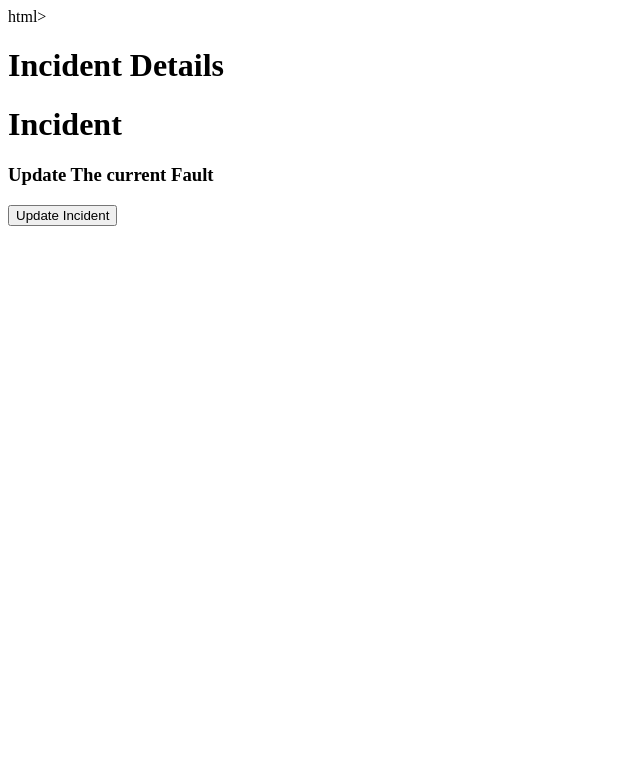
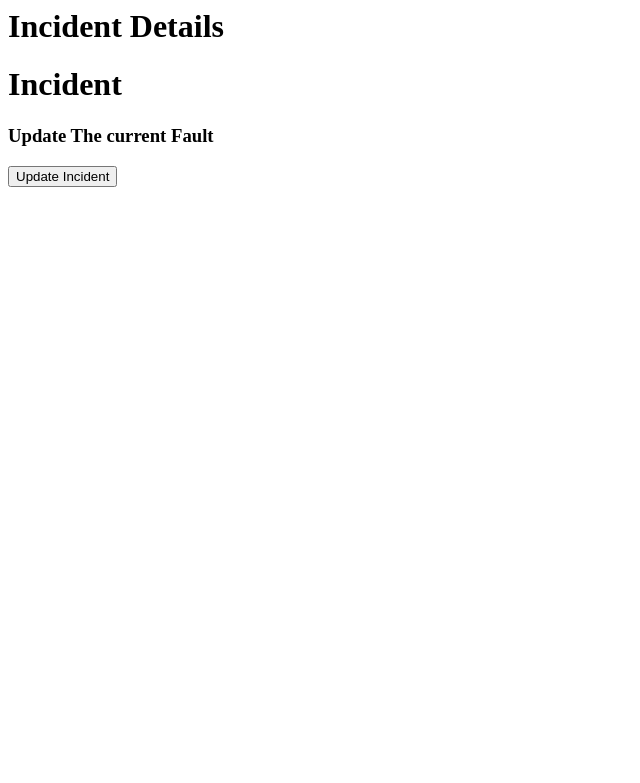
Before and after one commit to KasvDollaer/hit400project, a Django app: page /faults/incident/1/ in a window 1280 px wide. Shown: the top 783 px of the page, without its empty margins (0-640 px from the left). Run offline with Django 3.2, Linux system fonts and the light colour scheme; parts of the project's set-up code (start-up, migrations or seed data) failed here and were passed over.

Commit message:
--- Auto-Git Commit ---

```diff
--- a/RESTAPI/api/templates/clerk/views/incidents.html
+++ b/RESTAPI/api/templates/clerk/views/incidents.html
@@ -1,4 +1,4 @@
-html>
+<html>
 
 <body>
 
--- a/RESTAPI/api/views.py
+++ b/RESTAPI/api/views.py
@@ -56,7 +56,7 @@ def IncidentsDetails(request, id):
     form = IncidentForm(instance=Incidents)
 
     if request.method == 'POST':
-        form = FaultUpdateForm(data=request.POST, instance=Incidents)
+        form = IncidentForm(data=request.POST, instance=Incidents)
         if form.is_valid():
             form.save()
             return redirect('/faults' )
```
